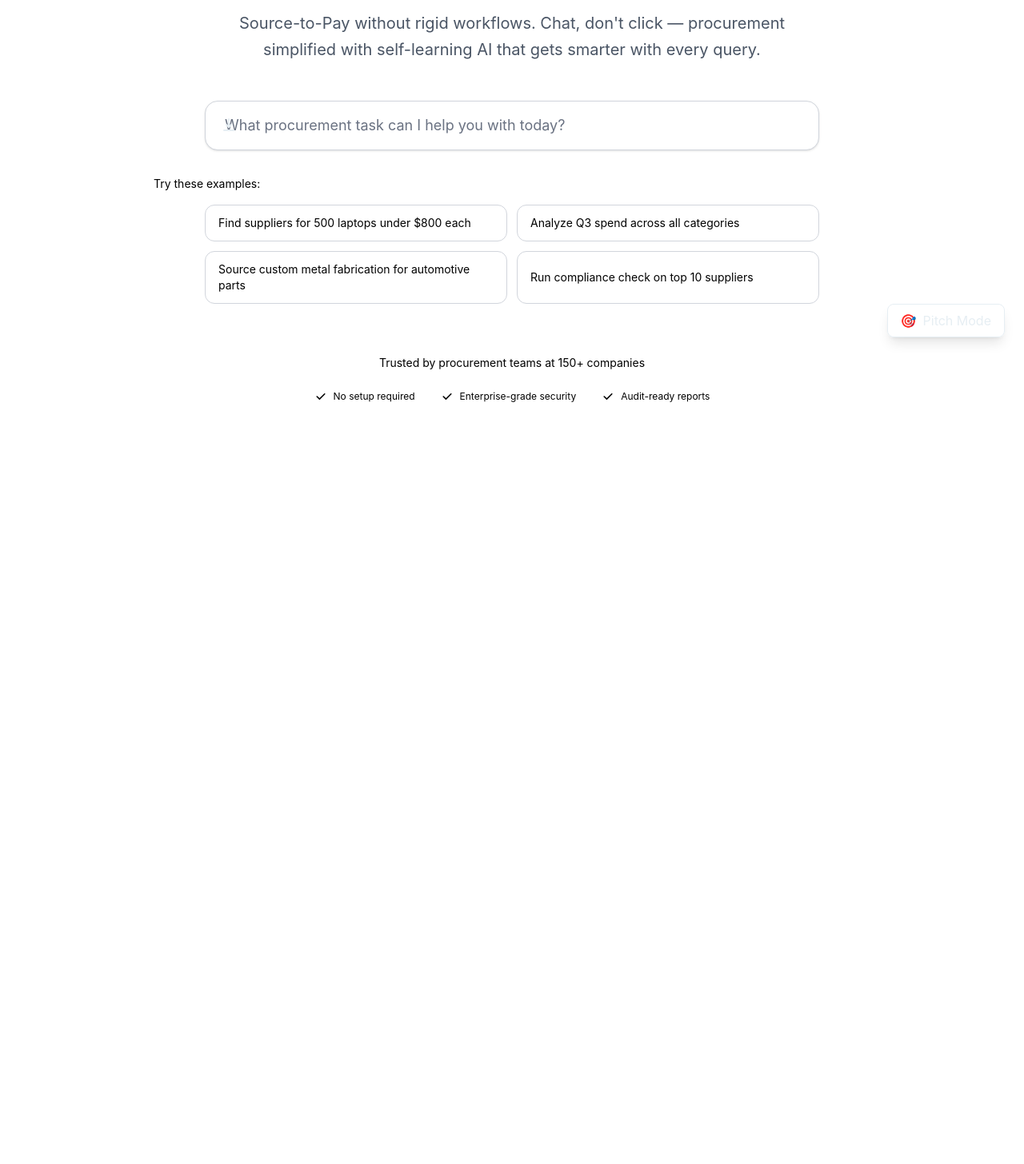
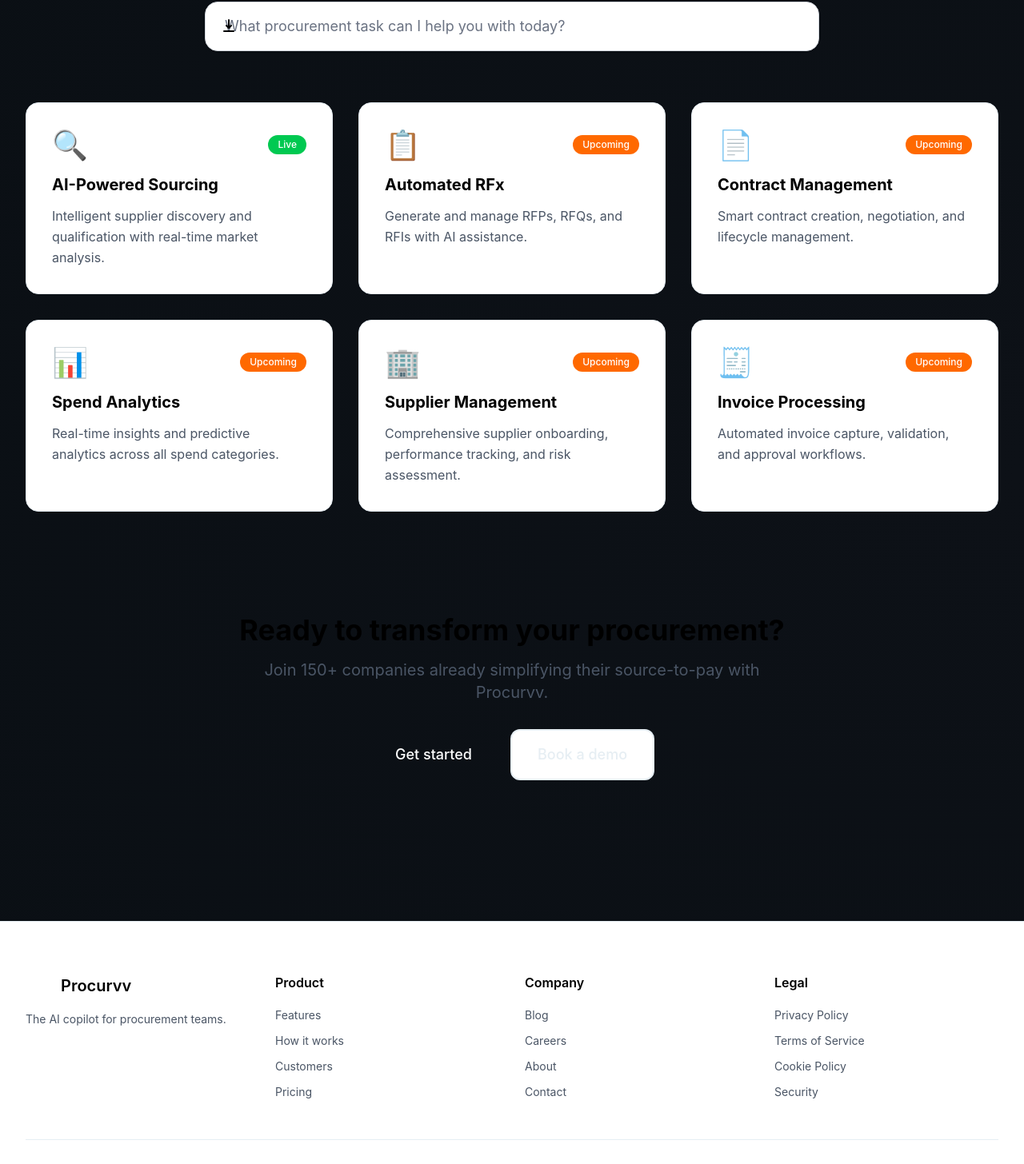
Before and after one commit to VishakBaddur/GPTforProcurement, a Next.js app: page / in a window 1280 px wide. Shown: the part 354-1810 px from the top of the page at 80% size. Before the commit the page ends 922 px from the top, so only its background shows below. Built offline with nearby package versions, Linux system fonts and the light colour scheme.

Commit message:
REDESIGN: Make landing page match Features page design exactly while preserving chat functionality

```diff
--- a/src/components/LandingPage.tsx
+++ b/src/components/LandingPage.tsx
@@ -15,11 +15,11 @@ export default function LandingPage({ onStartChat }: LandingPageProps) {
     onStartChat(inputValue.trim() || undefined);
   };
 
-  const handleFileUpload = (e: React.ChangeEvent<HTMLInputElement>) => {
-    const file = e.target.files?.[0];
+  const handleFileUpload = (event: React.ChangeEvent<HTMLInputElement>) => {
+    const file = event.target.files?.[0];
     if (file) {
-      // For demo purposes, we'll just show the filename
-      onStartChat(`📎 Uploaded file: ${file.name}`);
+      console.log('File uploaded:', file.name);
+      // Handle file upload logic here
     }
   };
 
@@ -27,15 +27,59 @@ export default function LandingPage({ onStartChat }: LandingPageProps) {
     fileInputRef.current?.click();
   };
 
-  const exampleQueries = [
-    "Find suppliers for 500 laptops under $800 each",
-    "Analyze Q3 spend across all categories",
-    "Source custom metal fabrication for automotive parts",
-    "Run compliance check on top 10 suppliers"
+  const features = [
+    {
+      id: 1,
+      title: "AI-Powered Sourcing",
+      description: "Intelligent supplier discovery and qualification with real-time market analysis.",
+      icon: "🔍",
+      status: "Live",
+      statusColor: "bg-green-500"
+    },
+    {
+      id: 2,
+      title: "Automated RFx",
+      description: "Generate and manage RFPs, RFQs, and RFIs with AI assistance.",
+      icon: "📋",
+      status: "Upcoming",
+      statusColor: "bg-orange-500"
+    },
+    {
+      id: 3,
+      title: "Contract Management",
+      description: "Smart contract creation, negotiation, and lifecycle management.",
+      icon: "📄",
+      status: "Upcoming",
+      statusColor: "bg-orange-500"
+    },
+    {
+      id: 4,
+      title: "Spend Analytics",
+      description: "Real-time insights and predictive analytics across all spend categories.",
+      icon: "📊",
+      status: "Upcoming",
+      statusColor: "bg-orange-500"
+    },
+    {
+      id: 5,
+      title: "Supplier Management",
+      description: "Comprehensive supplier onboarding, performance tracking, and risk assessment.",
+      icon: "🏢",
+      status: "Upcoming",
+      statusColor: "bg-orange-500"
+    },
+    {
+      id: 6,
+      title: "Invoice Processing",
+      description: "Automated invoice capture, validation, and approval workflows.",
+      icon: "🧾",
+      status: "Upcoming",
+      statusColor: "bg-orange-500"
+    }
   ];
 
   return (
-    <div className="min-h-screen bg-white">
+    <div className="min-h-screen bg-procurvv-bg">
       {/* Header */}
       <header className="bg-white border-b border-procurvv-border">
         <div className="max-w-7xl mx-auto px-4 sm:px-6 lg:px-8">
@@ -50,9 +94,7 @@ export default function LandingPage({ onStartChat }: LandingPageProps) {
 
             {/* Navigation */}
             <nav className="hidden md:flex space-x-8">
-              <a href="/features" className="text-black hover:text-purple-600 transition-colors">
-                Features
-              </a>
+              <a href="/features" className="text-black hover:text-purple-600 transition-colors">Features</a>
               <a href="/how-it-works" className="text-black hover:text-purple-600 transition-colors">
                 How it works
               </a>
@@ -75,52 +117,46 @@ export default function LandingPage({ onStartChat }: LandingPageProps) {
       </header>
 
       {/* Main Content */}
-      <main className="flex-1 flex flex-col items-center justify-center px-4 sm:px-6 lg:px-8 py-16">
-        <div className="max-w-4xl mx-auto text-center">
-          {/* Badge */}
+      <main className="px-4 sm:px-6 lg:px-8 py-16">
+        <div className="max-w-7xl mx-auto">
+          {/* Hero Section */}
+          <div className="text-center mb-16">
             <motion.div
               initial={{ opacity: 0, y: 20 }}
               animate={{ opacity: 1, y: 0 }}
               transition={{ delay: 0.2 }}
-            className="inline-flex items-center space-x-2 bg-procurvv-gradient-start border border-procurvv-accent/20 rounded-full px-4 py-2 mb-8"
+              className="inline-block text-sm text-black mb-4"
             >
-            <div className="w-2 h-2 bg-procurvv-accent rounded-full"></div>
-            <span className="text-procurvv-text text-sm font-medium">AI Copilot for Procurement Teams</span>
-            <svg className="w-4 h-4 text-procurvv-accent" fill="currentColor" viewBox="0 0 20 20">
-              <path fillRule="evenodd" d="M10.293 3.293a1 1 0 011.414 0l6 6a1 1 0 010 1.414l-6 6a1 1 0 01-1.414-1.414L14.586 11H3a1 1 0 110-2h11.586l-4.293-4.293a1 1 0 010-1.414z" clipRule="evenodd" />
-            </svg>
+              COMPLETE SOURCE-TO-PAY
             </motion.div>
 
-          {/* Main Headline */}
             <motion.h1
               initial={{ opacity: 0, y: 20 }}
               animate={{ opacity: 1, y: 0 }}
               transition={{ delay: 0.4 }}
-            className="text-5xl md:text-7xl font-bold text-black mb-6"
+              className="text-4xl md:text-6xl font-bold text-black mb-6"
             >
-            The AI Copilot for{' '}
+              Unlock the full potential of{' '}
               <span className="bg-gradient-to-r from-procurvv-accent-blue to-procurvv-accent bg-clip-text text-transparent">
-              Procurement
+                source-to-pay
               </span>
             </motion.h1>
 
-          {/* Sub-headline */}
             <motion.p
               initial={{ opacity: 0, y: 20 }}
               animate={{ opacity: 1, y: 0 }}
               transition={{ delay: 0.6 }}
-            className="text-xl text-gray-600 mb-12 max-w-3xl mx-auto leading-relaxed"
+              className="text-xl text-black max-w-2xl mx-auto mb-12"
             >
-            Source-to-Pay without rigid workflows. Chat, don't click — procurement simplified with self-learning AI that gets smarter with every query.
+              From strategic sourcing to invoice processing, Procurvv streamlines every step of your procurement journey.
             </motion.p>
-        </div>
 
-        {/* Chat Input Section */}
+            {/* Chat Input Field - Integrated into the design */}
             <motion.div
               initial={{ opacity: 0, y: 20 }}
               animate={{ opacity: 1, y: 0 }}
               transition={{ delay: 0.8 }}
-          className="w-full max-w-3xl mx-auto mb-8"
+              className="w-full max-w-3xl mx-auto mb-16"
             >
               <div className="relative">
                 <input
@@ -140,7 +176,7 @@ export default function LandingPage({ onStartChat }: LandingPageProps) {
                 <div className="absolute left-4 top-1/2 transform -translate-y-1/2">
                   <button
                     onClick={handleAttachmentClick}
-                className="text-procurvv-text hover:text-procurvv-accent transition-colors p-1"
+                    className="text-black hover:text-purple-600 transition-colors p-1"
                     title="Upload vendor list or requirements file"
                   >
                     <svg className="w-5 h-5" fill="currentColor" viewBox="0 0 20 20">
@@ -161,83 +197,133 @@ export default function LandingPage({ onStartChat }: LandingPageProps) {
                   onClick={handleSubmit}
                   className="absolute right-2 top-1/2 transform -translate-y-1/2 bg-gradient-to-r from-procurvv-accent to-procurvv-accent-blue text-white p-3 rounded-xl hover:from-procurvv-accent-dark hover:to-procurvv-accent-blue-light transition-all duration-200"
                 >
-              <svg className="w-5 h-5" fill="currentColor" viewBox="0 0 20 20">
-                <path fillRule="evenodd" d="M10.293 3.293a1 1 0 011.414 0l6 6a1 1 0 010 1.414l-6 6a1 1 0 01-1.414-1.414L14.586 11H3a1 1 0 110-2h11.586l-4.293-4.293a1 1 0 010-1.414z" clipRule="evenodd" />
+                  <svg className="w-5 h-5" fill="none" stroke="currentColor" viewBox="0 0 24 24">
+                    <path strokeLinecap="round" strokeLinejoin="round" strokeWidth={2} d="M12 19l9 2-9-18-9 18 9-2zm0 0v-8" />
                   </svg>
                 </button>
               </div>
             </motion.div>
+          </div>
 
-        {/* Example Queries */}
+          {/* Features Grid */}
+          <div className="mb-20">
+            <div className="grid grid-cols-1 md:grid-cols-2 lg:grid-cols-3 gap-8">
+              {features.map((feature, index) => (
+                <motion.div
+                  key={feature.id}
+                  initial={{ opacity: 0, y: 20 }}
+                  animate={{ opacity: 1, y: 0 }}
+                  transition={{ delay: 0.1 * index }}
+                  className="bg-white rounded-2xl p-8 border border-procurvv-border hover:shadow-lg transition-all duration-200"
+                >
+                  <div className="flex items-center justify-between mb-4">
+                    <div className="text-4xl">{feature.icon}</div>
+                    <span className={`px-3 py-1 rounded-full text-xs font-medium text-white ${feature.statusColor}`}>
+                      {feature.status}
+                    </span>
+                  </div>
+                  <h3 className="text-xl font-bold text-black mb-3">{feature.title}</h3>
+                  <p className="text-gray-600 leading-relaxed">{feature.description}</p>
+                </motion.div>
+              ))}
+            </div>
+          </div>
+
+          {/* CTA Section */}
           <motion.div
             initial={{ opacity: 0, y: 20 }}
             animate={{ opacity: 1, y: 0 }}
-          transition={{ delay: 1.0 }}
-          className="w-full max-w-4xl mx-auto"
+            transition={{ delay: 0.8 }}
+            className="text-center bg-gradient-to-r from-procurvv-gradient-start to-procurvv-gradient-end rounded-3xl p-12 mb-16"
           >
-          <p className="text-black text-sm mb-4">Try these examples:</p>
-          <div className="grid grid-cols-1 md:grid-cols-2 gap-3 max-w-3xl mx-auto">
-            {exampleQueries.map((query, index) => (
-              <button
-                key={index}
-                onClick={() => {
-                  setInputValue(query);
-                  onStartChat(query);
-                }}
-                className="bg-white border border-gray-300 rounded-xl px-4 py-3 text-black text-left hover:border-purple-500 hover:shadow-sm transition-all duration-200 text-sm"
-              >
-                {query}
+            <h2 className="text-3xl md:text-4xl font-bold text-black mb-4">
+              Ready to transform your procurement?
+            </h2>
+            <p className="text-xl text-gray-600 mb-8 max-w-2xl mx-auto">
+              Join 150+ companies already simplifying their source-to-pay with Procurvv.
+            </p>
+            <div className="flex flex-col sm:flex-row gap-4 justify-center">
+              <button className="bg-gradient-to-r from-procurvv-accent to-procurvv-accent-blue text-white px-8 py-4 rounded-xl hover:from-procurvv-accent-dark hover:to-procurvv-accent-blue-light transition-all duration-200 font-medium text-lg">
+                Get started
               </button>
-            ))}
+              <button className="bg-white border-2 border-procurvv-accent text-procurvv-accent px-8 py-4 rounded-xl hover:bg-procurvv-accent hover:text-white transition-all duration-200 font-medium text-lg">
+                Book a demo
+              </button>
             </div>
           </motion.div>
+        </div>
+      </main>
 
-        {/* Trust Indicators */}
-        <motion.div
-          initial={{ opacity: 0, y: 20 }}
-          animate={{ opacity: 1, y: 0 }}
-          transition={{ delay: 1.2 }}
-          className="mt-16 text-center"
-        >
-          <p className="text-black text-sm mb-6">Trusted by procurement teams at 150+ companies</p>
-          <div className="flex justify-center items-center space-x-8 text-xs text-black">
-            <div className="flex items-center space-x-2">
-              <svg className="w-4 h-4 text-procurvv-accent" fill="currentColor" viewBox="0 0 20 20">
-                <path fillRule="evenodd" d="M16.707 5.293a1 1 0 010 1.414l-8 8a1 1 0 01-1.414 0l-4-4a1 1 0 011.414-1.414L8 12.586l7.293-7.293a1 1 0 011.414 0z" clipRule="evenodd" />
-              </svg>
-              <span>No setup required</span>
+      {/* Footer */}
+      <footer className="bg-white border-t border-procurvv-border py-16">
+        <div className="max-w-7xl mx-auto px-4 sm:px-6 lg:px-8">
+          <div className="grid grid-cols-1 md:grid-cols-4 gap-8">
+            {/* Logo */}
+            <div className="md:col-span-1">
+              <div className="flex items-center space-x-3 mb-4">
+                <div className="w-8 h-8 bg-procurvv-accent rounded-lg flex items-center justify-center">
+                  <span className="text-white font-bold text-lg">P</span>
                 </div>
-            <div className="flex items-center space-x-2">
-              <svg className="w-4 h-4 text-procurvv-accent" fill="currentColor" viewBox="0 0 20 20">
-                <path fillRule="evenodd" d="M16.707 5.293a1 1 0 010 1.414l-8 8a1 1 0 01-1.414 0l-4-4a1 1 0 011.414-1.414L8 12.586l7.293-7.293a1 1 0 011.414 0z" clipRule="evenodd" />
-              </svg>
-              <span>Enterprise-grade security</span>
+                <span className="text-black font-semibold text-xl">Procurvv</span>
               </div>
-            <div className="flex items-center space-x-2">
-              <svg className="w-4 h-4 text-procurvv-accent" fill="currentColor" viewBox="0 0 20 20">
-                <path fillRule="evenodd" d="M16.707 5.293a1 1 0 010 1.414l-8 8a1 1 0 01-1.414 0l-4-4a1 1 0 011.414-1.414L8 12.586l7.293-7.293a1 1 0 011.414 0z" clipRule="evenodd" />
-              </svg>
-              <span>Audit-ready reports</span>
+              <p className="text-gray-600 text-sm">
+                The AI copilot for procurement teams.
+              </p>
+            </div>
+
+            {/* Product Links */}
+            <div>
+              <h3 className="text-black font-semibold mb-4">Product</h3>
+              <ul className="space-y-2">
+                <li><a href="/features" className="text-gray-600 hover:text-procurvv-accent transition-colors text-sm">Features</a></li>
+                <li><a href="/how-it-works" className="text-gray-600 hover:text-procurvv-accent transition-colors text-sm">How it works</a></li>
+                <li><a href="/customers" className="text-gray-600 hover:text-procurvv-accent transition-colors text-sm">Customers</a></li>
+                <li><a href="#" className="text-gray-600 hover:text-procurvv-accent transition-colors text-sm">Pricing</a></li>
+              </ul>
+            </div>
+
+            {/* Company Links */}
+            <div>
+              <h3 className="text-black font-semibold mb-4">Company</h3>
+              <ul className="space-y-2">
+                <li><a href="#" className="text-gray-600 hover:text-procurvv-accent transition-colors text-sm">Blog</a></li>
+                <li><a href="#" className="text-gray-600 hover:text-procurvv-accent transition-colors text-sm">Careers</a></li>
+                <li><a href="#" className="text-gray-600 hover:text-procurvv-accent transition-colors text-sm">About</a></li>
+                <li><a href="#" className="text-gray-600 hover:text-procurvv-accent transition-colors text-sm">Contact</a></li>
+              </ul>
+            </div>
+
+            {/* Legal Links */}
+            <div>
+              <h3 className="text-black font-semibold mb-4">Legal</h3>
+              <ul className="space-y-2">
+                <li><a href="#" className="text-gray-600 hover:text-procurvv-accent transition-colors text-sm">Privacy Policy</a></li>
+                <li><a href="#" className="text-gray-600 hover:text-procurvv-accent transition-colors text-sm">Terms of Service</a></li>
+                <li><a href="#" className="text-gray-600 hover:text-procurvv-accent transition-colors text-sm">Cookie Policy</a></li>
+                <li><a href="#" className="text-gray-600 hover:text-procurvv-accent transition-colors text-sm">Security</a></li>
+              </ul>
             </div>
           </div>
-        </motion.div>
-      </main>
 
-      {/* Pitch Mode Button */}
-      <motion.div
-        initial={{ opacity: 0 }}
-        animate={{ opacity: 1 }}
-        transition={{ delay: 1.4 }}
-        className="fixed bottom-6 right-6"
-      >
-        <button
-          onClick={onStartChat}
-          className="bg-procurvv-card border border-procurvv-accent text-procurvv-text px-4 py-2 rounded-lg hover:bg-procurvv-accent hover:text-white transition-colors flex items-center space-x-2 shadow-lg"
-        >
-          <span className="text-procurvv-accent">🎯</span>
-          <span>Pitch Mode</span>
-        </button>
-      </motion.div>
+          <div className="border-t border-procurvv-border mt-12 pt-8 flex flex-col md:flex-row justify-between items-center">
+            <p className="text-gray-600 text-sm">
+              © 2024 Procurvv. All rights reserved.
+            </p>
+            <div className="flex space-x-4 mt-4 md:mt-0">
+              <a href="#" className="text-gray-600 hover:text-procurvv-accent transition-colors">
+                <svg className="w-5 h-5" fill="currentColor" viewBox="0 0 24 24">
+                  <path d="M23.953 4.57a10 10 0 01-2.825.775 4.958 4.958 0 002.163-2.723c-.951.555-2.005.959-3.127 1.184a4.92 4.92 0 00-8.384 4.482C7.69 8.095 4.067 6.13 1.64 3.162a4.822 4.822 0 00-.666 2.475c0 1.71.87 3.213 2.188 4.096a4.904 4.904 0 01-2.228-.616v.06a4.923 4.923 0 003.946 4.827 4.996 4.996 0 01-2.212.085 4.936 4.936 0 004.604 3.417 9.867 9.867 0 01-6.102 2.105c-.39 0-.779-.023-1.17-.067a13.995 13.995 0 007.557 2.209c9.053 0 13.998-7.496 13.998-13.985 0-.21 0-.42-.015-.63A9.935 9.935 0 0024 4.59z"/>
+                </svg>
+              </a>
+              <a href="#" className="text-gray-600 hover:text-procurvv-accent transition-colors">
+                <svg className="w-5 h-5" fill="currentColor" viewBox="0 0 24 24">
+                  <path d="M20.447 20.452h-3.554v-5.569c0-1.328-.027-3.037-1.852-3.037-1.853 0-2.136 1.445-2.136 2.939v5.667H9.351V9h3.414v1.561h.046c.477-.9 1.637-1.85 3.37-1.85 3.601 0 4.267 2.37 4.267 5.455v6.286zM5.337 7.433c-1.144 0-2.063-.926-2.063-2.065 0-1.138.92-2.063 2.063-2.063 1.14 0 2.064.925 2.064 2.063 0 1.139-.925 2.065-2.064 2.065zm1.782 13.019H3.555V9h3.564v11.452zM22.225 0H1.771C.792 0 0 .774 0 1.729v20.542C0 23.227.792 24 1.771 24h20.451C23.2 24 24 23.227 24 22.271V1.729C24 .774 23.2 0 22.222 0h.003z"/>
+                </svg>
+              </a>
+            </div>
+          </div>
+        </div>
+      </footer>
     </div>
   );
 }
```
Lines whose indentation alone changed are shown as unchanged.
